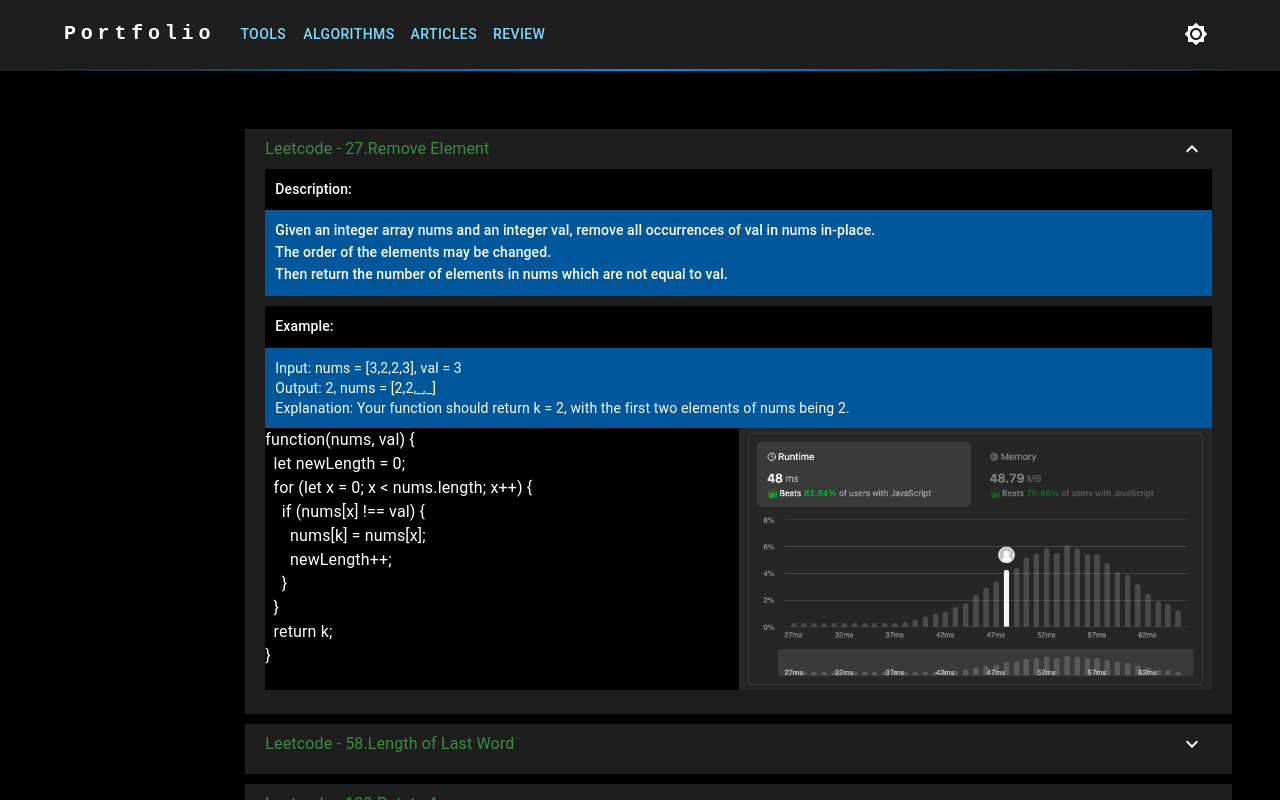
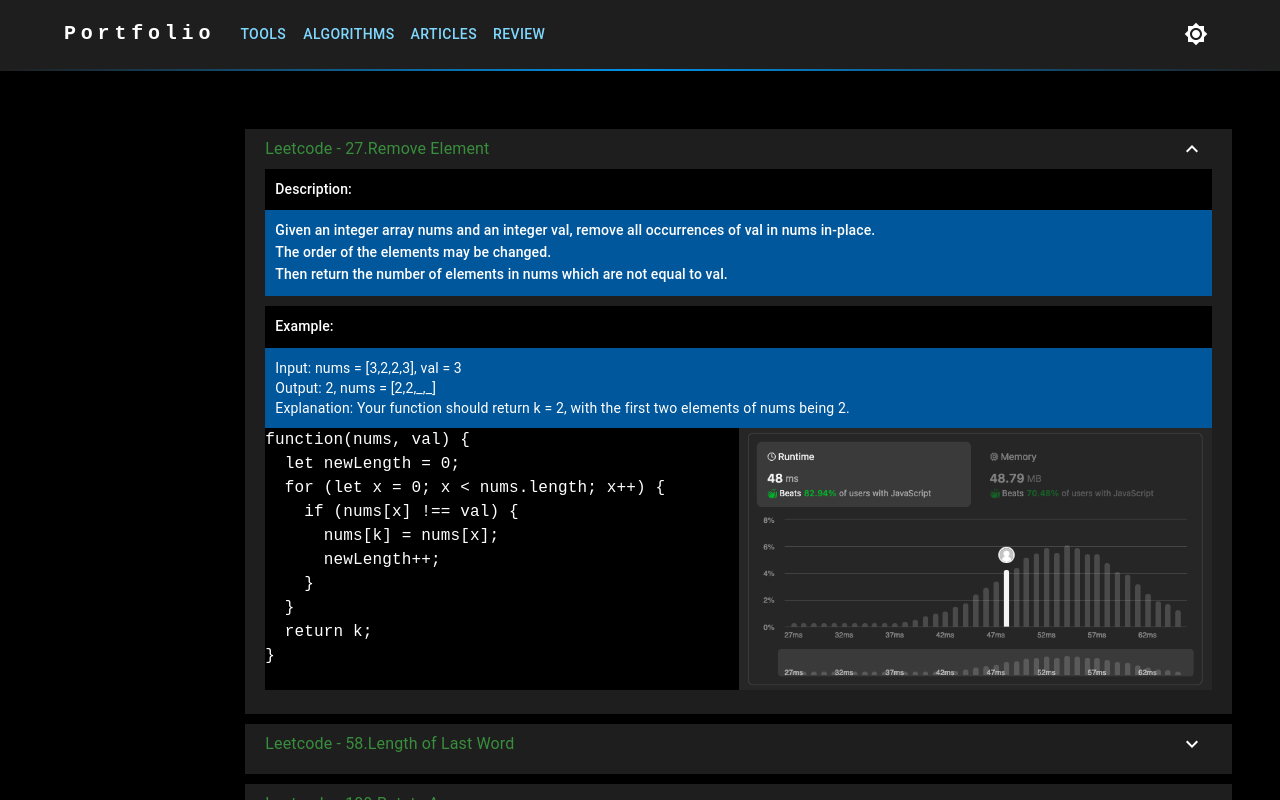
Before and after one commit to carlosharo/portfolio, a Next.js app: page /algorithms in a window 1280 px wide. Both pictures are taken after a click on the button 1191 px from the left and 148 px from the top of the page. Shown: the top 800 px of the page. Built offline with nearby package versions, Linux system fonts and the light colour scheme.

Commit message:
PT-0525: crete PTCodeFormat

```diff
--- a/app/_components/PTCardDetails/index.tsx
+++ b/app/_components/PTCardDetails/index.tsx
@@ -4,6 +4,7 @@ import { Box, Grid, IconButton, Link, Stack, Typography } from "@mui/material";
 import { ExpandLess, ExpandMore } from '@mui/icons-material';
 import { AlgorithmsProps } from "@/app/_commons/_types";
 import { useState } from "react";
+import { PTCodeFormat } from "../PTCodeFormat";
 
 export const PTCardDetails: React.FC<AlgorithmsProps> = ({ ...algorithm }) => {
     const [isExpanded, setIsExpanded] = useState(false);
@@ -12,8 +13,6 @@ export const PTCardDetails: React.FC<AlgorithmsProps> = ({ ...algorithm }) => {
     const handleExpandClick = () => {
         setIsExpanded(!isExpanded);
     }
-    console.log('#Log: code');
-    console.log(example.code);
 
     return (
         <Box bgcolor='background.paper' sx={{ padding: { md: '0 20px' }, margin: '10px 0', minHeight: '50px' }} >
@@ -41,7 +40,7 @@ export const PTCardDetails: React.FC<AlgorithmsProps> = ({ ...algorithm }) => {
                     </Box>
                     <Grid container bgcolor='background.default' justifyContent='center'>
                         <Grid item xs={12} md={6} sx={{ whiteSpace: 'pre-wrap' }}>
-                            {`${example.code}`}
+                            <PTCodeFormat code={example.code.toString()} />
                         </Grid>
                         <Grid item xs={12} md={6} bgcolor='background.paper'>
                             <PTImage src={media.href} alt={media.alt} />
--- /dev/null
+++ b/app/_components/PTCodeFormat/index.tsx
@@ -0,0 +1,16 @@
+type PTCodeFormatProps = {
+    code: string;
+}
+
+export const PTCodeFormat: React.FC<PTCodeFormatProps> = ({ code }) => {
+
+    console.log('#Log: code');
+    console.log(code);
+    return (
+        <pre>
+            <code>
+                {code}
+            </code>
+        </pre>
+    )
+}
```
